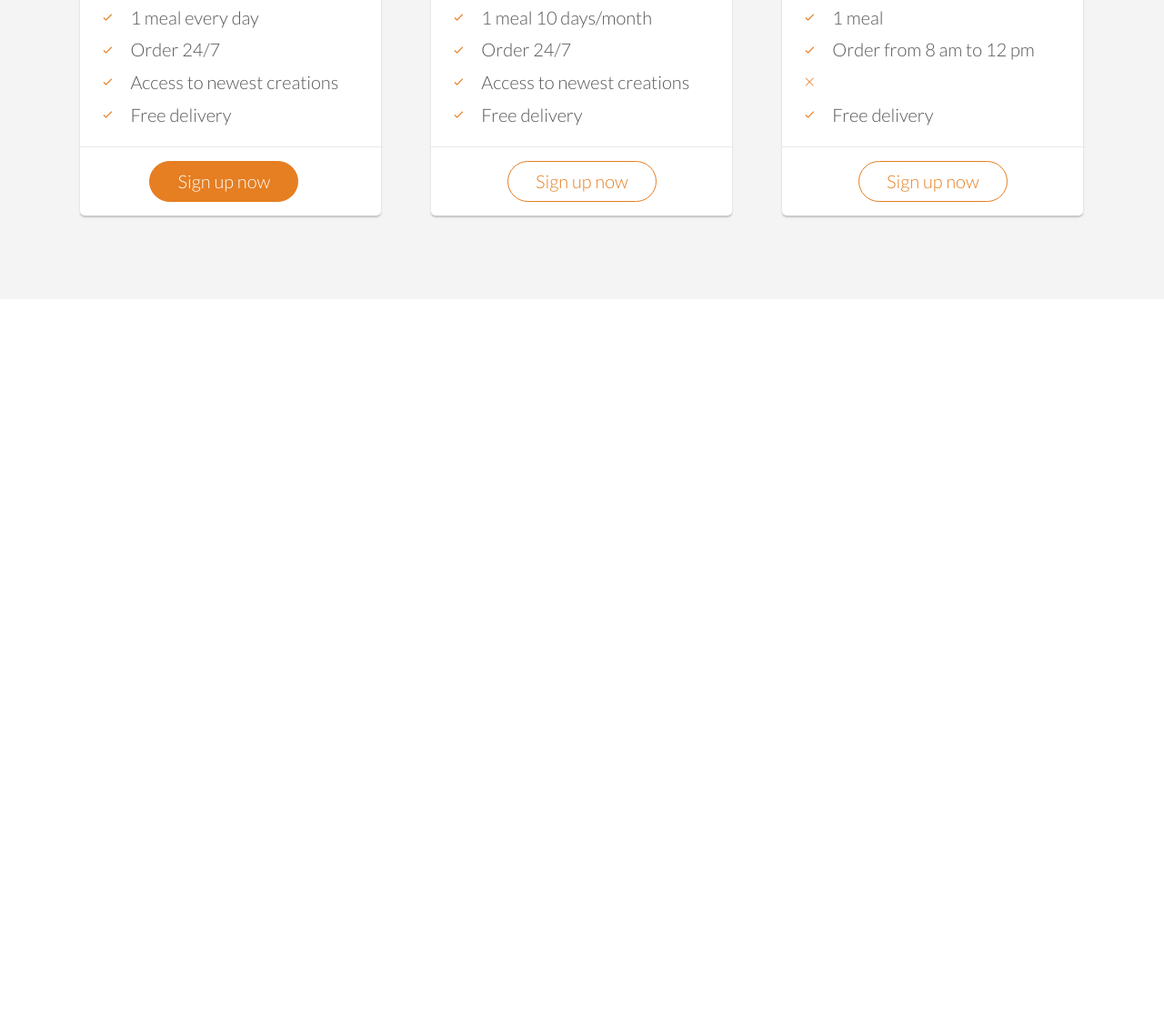
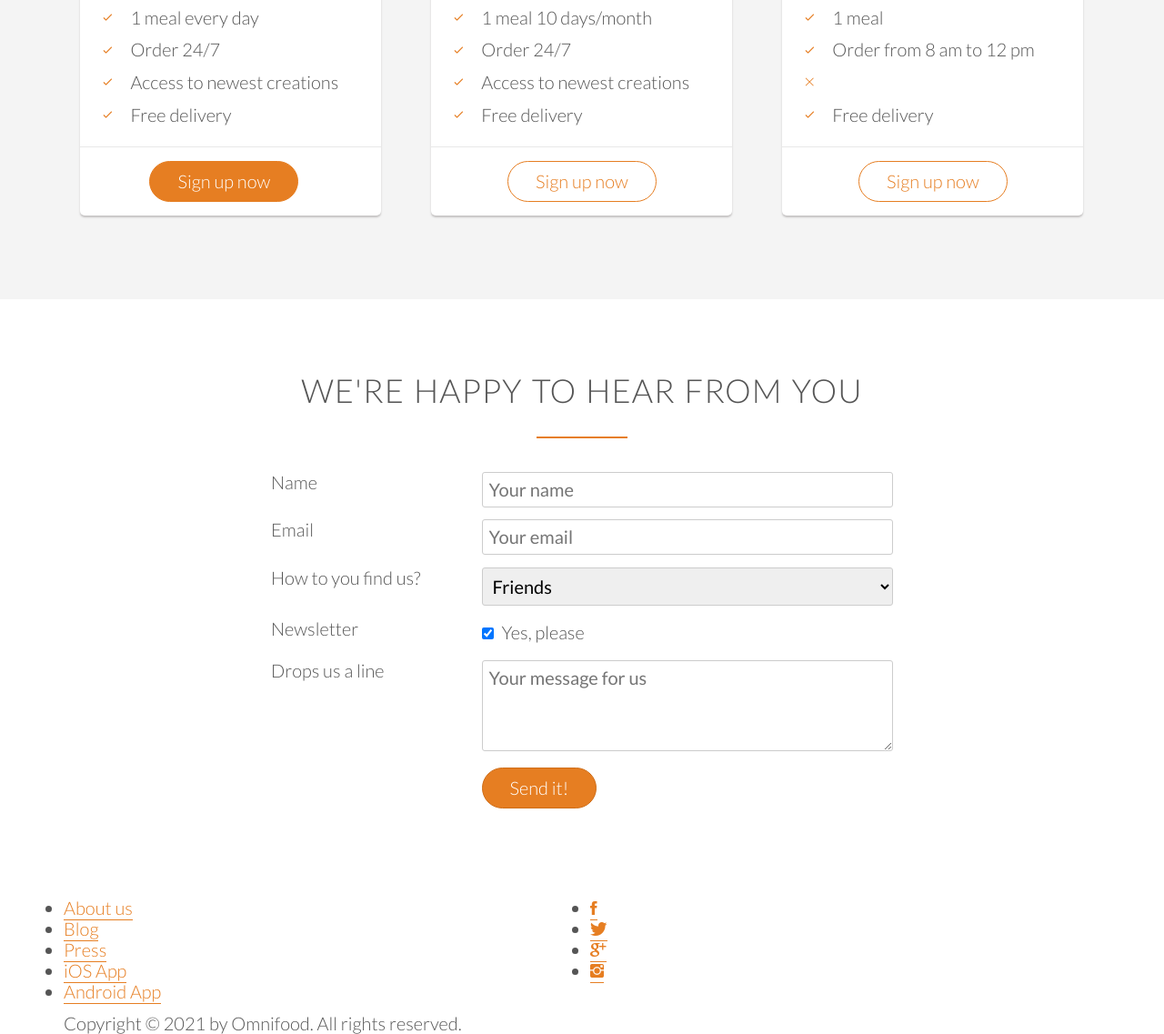
Before and after one commit to jessicaMarquess/Omnifood, a plain HTML site: page index.html in a window 1280 px wide. Shown: the part 4267-5404 px from the top of the page at 91% size. Before the commit the page ends 4596 px from the top, so only its background shows below. Drawn offline with Linux system fonts and the light colour scheme; files whose address does not match are found by name.

Commit message:
add footer

```diff
--- a/index.html
+++ b/index.html
@@ -315,5 +315,91 @@
             </div>
         </div>
     </section>
+    <section class="section-form">
+        <div class="row">
+            <h2>We're happy to hear from you</h2>
+        </div>
+        <div class="row">
+            <form action="#" method="post" class="contact-form">
+                <div class="row">
+                    <div class="col span-1-of-3">
+                        <label for="name">Name</label>
+                    </div>
+                    <div class="col span-2-of-3">
+                        <input type="text" name="name" id="name" placeholder="Your name" required>
+                    </div>
+                </div>
+                <div class="row">
+                    <div class="col span-1-of-3">
+                        <label for="email">Email</label>
+                    </div>
+                    <div class="col span-2-of-3">
+                        <input type="email" name="email" id="email" placeholder="Your email" required>
+                    </div>
+                </div>
+                <div class="row">
+                    <div class="col span-1-of-3">
+                        <label for="find-us">How to you find us?</label>
+                    </div>
+                    <div class="col span-2-of-3">
+                        <select name="find-us" id="find-us">
+                            <option value="friends">Friends</option>
+                            <option value="search">Search engine</option>
+                            <option value="ad">Advertisement</option>
+                            <option value="other">Other</option>
+                        </select>
+                    </div>
+                </div>
+                <div class="row">
+                    <div class="col span-1-of-3">
+                        <label>Newsletter</label>
+                    </div>
+                    <div class="col span-2-of-3">
+                        <input type="checkbox" name="news" id="news" checked> Yes, please
+                    </div>
+                </div>
+                <div class="row">
+                    <div class="col span-1-of-3">
+                        <label>Drops us a line</label>
+                    </div>
+                    <div class="col span-2-of-3">
+                       <textarea name="message" placeholder="Your message for us"></textarea>
+                    </div>
+                </div>
+                <div class="row">
+                    <div class="col span-1-of-3">
+                        <label>&nbsp;</label>
+                    </div>
+                    <div class="col span-2-of-3">
+                        <input type="submit" value="Send it!">
+                    </div>
+                </div>
+            </form>
+        </div>
+    </section>
+    <footer>
+        <div class="row">
+            <div class="col span-1-of-2">
+                <ul class="footer-nav">
+                    <li><a href="#">About us</a></li>
+                    <li><a href="#">Blog</a></li>
+                    <li><a href="#">Press</a></li>
+                    <li><a href="#">iOS App</a></li>
+                    <li><a href="#">Android App</a></li>
+                </ul>
+            </div>
+            <div class="col span-1-of-2">
+                <ul class="social-links">
+                    <li><a href="#"><i class="ion-social-facebook"></i></a></li>
+                    <li><a href="#"><i class="ion-social-twitter"></i></a></li>
+                    <li><a href="#"><i class="ion-social-googleplus"></i></a></li>
+                    <li><a href="#"><i class="ion-social-instagram"></i></a></li>
+                </ul>
+            </div>
+        </div>
+        <div class="row">
+            <p>Copyright &COPY; 2021 by Omnifood. All rights reserved.</p>
+        </div>
+    </footer>
 </body>
 </html>
--- a/resources/css/style.css
+++ b/resources/css/style.css
@@ -109,7 +109,8 @@ a:active{
 }
 /* ----BUTTONS---- */
 .btn:link,
-.btn:visited {
+.btn:visited,
+input[type=submit] {
     display: inline-block;
     padding: 10px 30px;
     font-weight: 300;
@@ -118,7 +119,8 @@ a:active{
     transition: background-color 0.2s, border 0.2s, color 0.2s;
 }
 .btn-full:link,
-.btn-full:visited{
+.btn-full:visited,
+input[type=submit]{
     background-color: #e67e22;
     border: 1px solid #e67e22;
     color: #fff;
@@ -130,11 +132,17 @@ a:active{
     color:#e67e22;
 }
 .btn:hover,
-.btn:active{
+.btn:active,
+input[type=submit]:hover,
+input[type=submit]:active{
     background-color: #cf6d17;
 }
+input[type=submit]{
+    cursor: pointer;
+}
 .btn-full:hover,
-.btn-full:active{
+.btn-full:active,
+input[type=submit]{
     border: 1px solid #cf6d17;
 }
 .btn-ghost:hover,
@@ -371,3 +379,28 @@ cite img{
 .plan-box ul li{
     padding: 5px 0;
 }
+/* --------------------------------------------------------- */
+                        /*FORM*/
+/* --------------------------------------------------------- */
+.contact-form{
+    width: 60%;
+    margin: 0 auto;
+}
+input[type=text],
+input[type=email],
+select,
+textarea{
+    width: 100%;
+    padding: 7px;
+    border-radius: 3px;
+    border: 1px solid #ccc;
+}
+textarea{
+    height: 100px;
+}
+input[type=checkbox]{
+    margin: 10px 5px 10px 0;
+}
+*:focus{
+    outline: none;
+}
```
